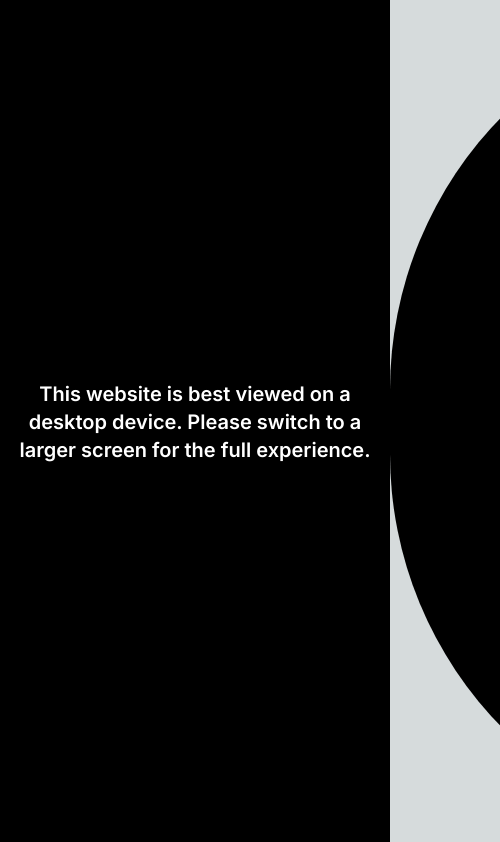
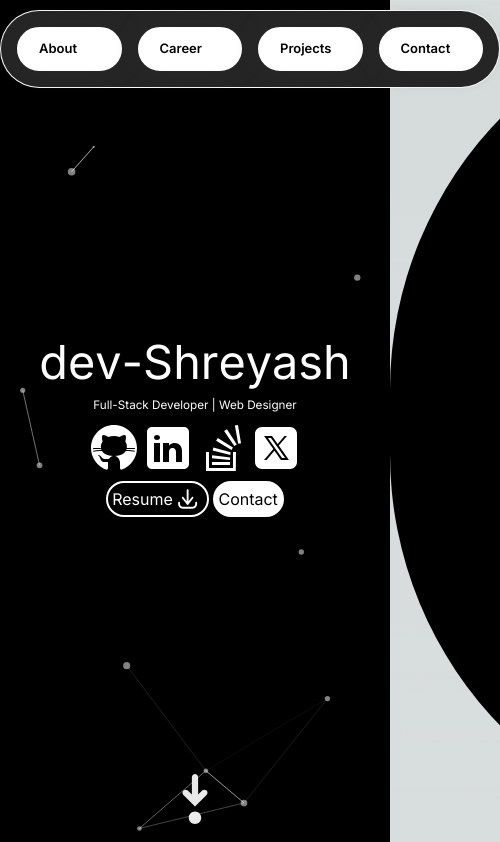
Before and after one commit to dev-shreyash/portfolio, a Next.js app: page / in a window 390 px wide. Shown: the top 842 px of the page, 500 px wide, since content can reach past the window. Built offline with nearby package versions, Linux system fonts and the light colour scheme.

Commit message:
Removing desktop limit

```diff
--- a/src/app/page.tsx
+++ b/src/app/page.tsx
@@ -11,7 +11,9 @@ import { TsParticles } from "@/components/particles";
 
 export default function Home() {
   // Check if the screen width is greater than or equal to 1024px (desktop)
-  const isDesktop = useMediaQuery({ minWidth: 1024 });
+  // const isDesktop = useMediaQuery({ minWidth: 1024 });
+  const isDesktop = true;
+
 
   return (
     <div>
```
